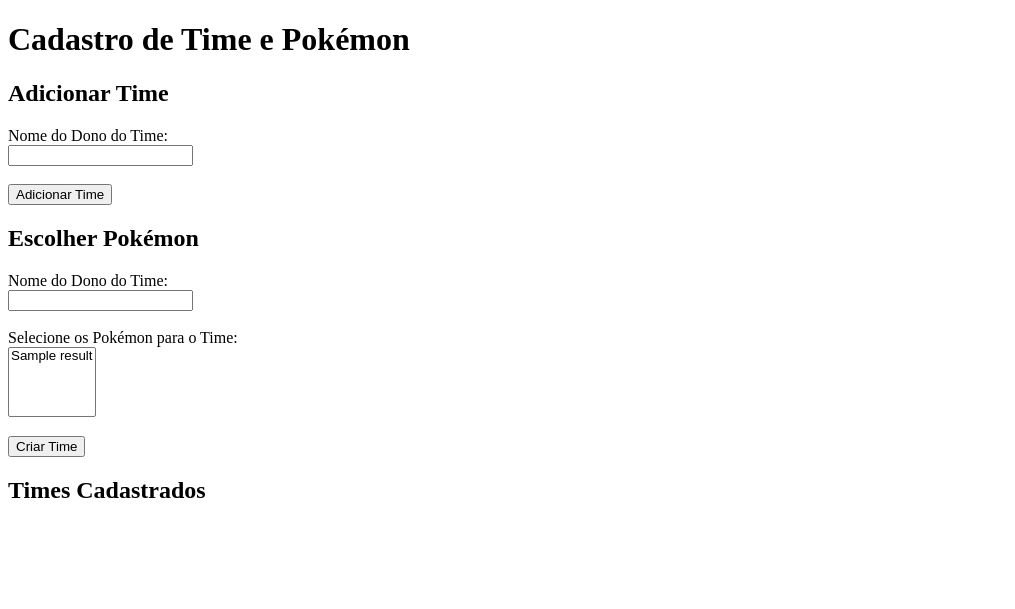
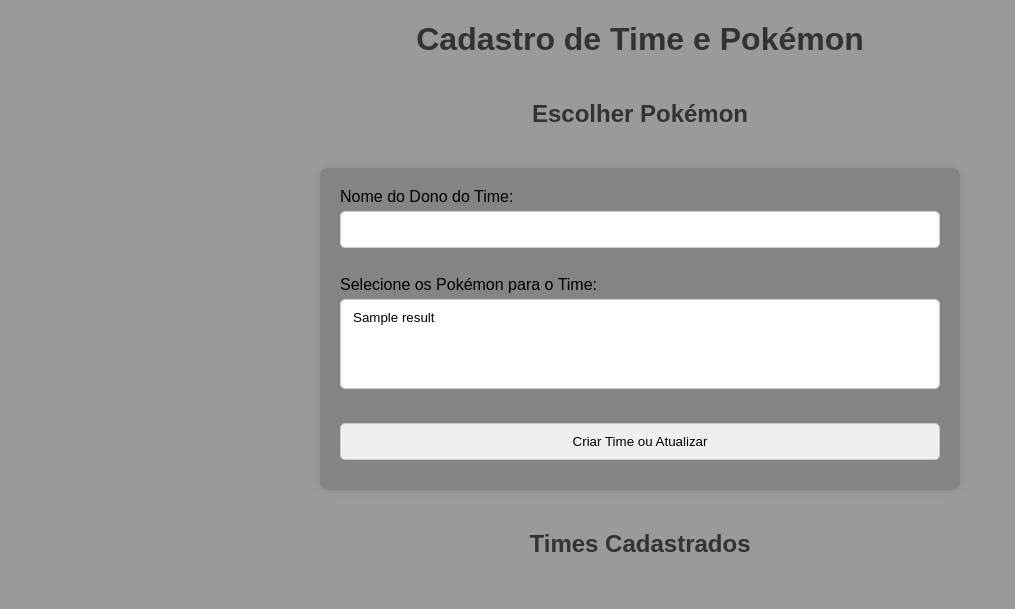
Before and after one commit to erica-l-s/API-Pokemon-Python, a Flask app: page / in a window 1280 px wide. Shown: the top 609 px of the page, without its empty margins (0-1015 px from the left). Run offline with Flask 3, Linux system fonts and the light colour scheme; a database or web service that is not in the repository returns one stand-in record (values such as "Sample title"); data that the repository does not hold is empty.

Commit message:
tudo feito

```diff
--- a/main.py
+++ b/main.py
@@ -74,7 +74,7 @@
     if username in teams:
         return jsonify(teams[username])
     else:
-        return jsonify({'error': 'Time não encontrado para o usuário especificado'}), 404
+        return jsonify({'error': 'Time nao encontrado para o usuario especificado'}), 404
 
 # Rota para criar um novo time ou adicionar Pokémon a um time existente
 @app.route('/api/teams', methods=['POST'])
@@ -82,7 +82,7 @@
     data = request.form
 
     if 'user' not in data or 'pokemons[]' not in data:
-        return jsonify({'error': 'Os campos user e pokemons são obrigatórios'}), 400
+        return jsonify({'error': 'Os campos user e pokemons sao obrigatorios'}), 400
 
     username = data['user']
     pokemon_names = data.getlist('pokemons[]')
@@ -102,10 +102,10 @@
                         'weight': pokemon_info.weight
                     })
                 else:
-                    return jsonify({'error': f'Pokémon não encontrado: {pokemon_name}'}), 400
+                    return jsonify({'error': f'Pokemon nao encontrado: {pokemon_name}'}), 400
             else:
-                return jsonify({'error': f'O Pokémon {pokemon_name} já está na lista do time'}), 400
-        return jsonify({'message': 'Pokémons adicionados ao time existente', 'team_id': team['id']}), 200
+                return jsonify({'error': f'O Pokemon {pokemon_name} já esta na lista do time'}), 400
+        return jsonify({'message': f'Pokemon {pokemon_name} adicionado ao time existente', 'team_id': team['id']}), 200
     else:
         # Se o usuário não possuir um time registrado, cria um novo time
         team_id = str(uuid.uuid4())
@@ -121,10 +121,10 @@
                     'weight': pokemon_info.weight
                 })
             else:
-                return jsonify({'error': f'Pokémon não encontrado: {pokemon_name}'}), 400
+                return jsonify({'error': f'Pokemon nao encontrado: {pokemon_name}'}), 400
 
         teams[username] = team
-        return jsonify({'message': 'Time criado com sucesso', 'team_id': team_id}), 201
+        return jsonify({'message': f'Time {username} criado com sucesso', 'team_id': team_id}), 201
 
 
 if __name__ == '__main__':
--- /dev/null
+++ b/static/styles.css
@@ -0,0 +1,62 @@
+/* Estilos para o corpo da página */
+body {
+    font-family: Arial, sans-serif;
+    margin: 0;
+    padding: 0;
+    background-color: #9b9a9a;
+    display: flex;
+    flex-direction: column;
+    justify-content: center;
+    align-items: center;
+}
+
+/* Estilos para o cabeçalho */
+h1,h2 {
+    color: #333;
+    text-align: center;
+}
+
+
+/* Estilos para os formulários */
+form {
+    margin: 20px auto;
+    width: 80%;
+    max-width: 600px;
+    padding: 20px;
+    background-color: #858484;
+    border-radius: 8px;
+    box-shadow: 0 0 10px rgba(0, 0, 0, 0.1);
+}
+
+/* Estilos para os campos de entrada */
+input[type="text"], select, input[type="submit"] {
+    width: 100%;
+    padding: 10px;
+    margin-top: 5px;
+    margin-bottom: 10px;
+    border: 1px solid #ccc;
+    border-radius: 5px;
+    box-sizing: border-box;
+}
+
+/* Estilos para a lista de times */
+ul {
+    list-style-type: none;
+    padding: 0;
+}
+
+/* Estilos para os itens da lista de times */
+li {
+    margin-bottom: 10px;
+}
+
+/* Estilos para os itens da lista de Pokémon */
+ul li ul {
+    margin-top: 5px;
+    margin-left: 20px;
+}
+
+/* Estilos para os itens da lista de Pokémon */
+ul li ul li {
+    margin-bottom: 5px;
+}
--- a/templates/index.html
+++ b/templates/index.html
@@ -4,19 +4,12 @@
     <meta charset="UTF-8">
     <meta name="viewport" content="width=device-width, initial-scale=1.0">
     <title>Cadastro de Time e Pokémon</title>
+    <link rel="stylesheet" type="text/css" href="{{ url_for('static', filename='styles.css') }}">
 </head>
 <body>
     <h1>Cadastro de Time e Pokémon</h1>
 
-    <!-- Formulário para adicionar um time -->
-    <h2>Adicionar Time</h2>
-    <form id="addTeamForm" action="/api/teams" method="post">
-        <label for="owner">Nome do Dono do Time:</label><br>
-        <input type="text" id="owner" name="user" required><br><br>
-        <input type="submit" value="Adicionar Time">
-    </form>
-
-    <!-- Formulário para escolher Pokémon -->
+     <!-- Formulário para escolher Pokémon -->
     <h2>Escolher Pokémon</h2>
     <form id="choosePokemonForm" action="/api/teams" method="post">
         <label for="user">Nome do Dono do Time:</label><br>
@@ -29,7 +22,7 @@
         {% endfor %}
         </select><br><br>
 
-        <input type="submit" value="Criar Time">
+        <input type="submit" value="Criar Time ou Atualizar">
     </form>
 
         <!-- Lista de times já cadastrados -->
```
